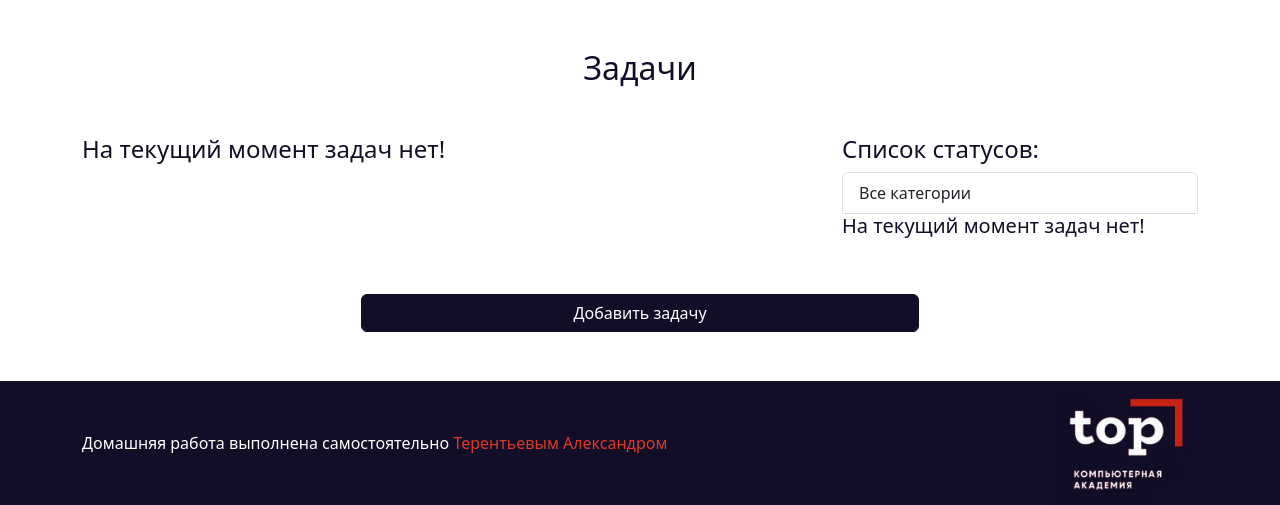
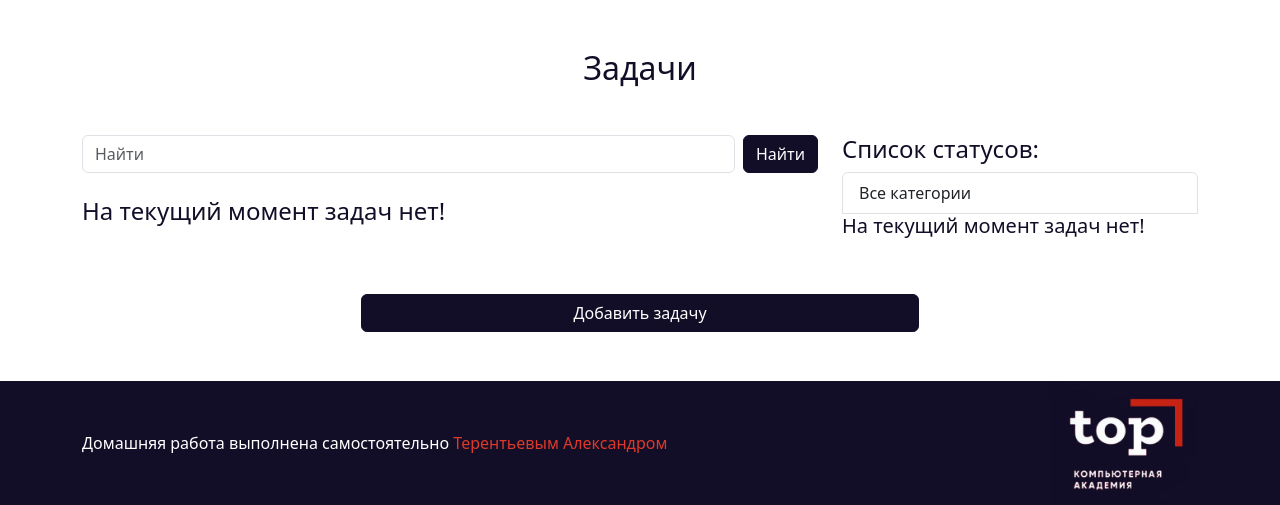
Before and after one commit to AlexTer59/TOP_Django, a Django app: template templates/task_list.html in a window 1280 px wide. Shown: the part 295-800 px from the top of the page. Run offline with Django 3.2, Linux system fonts and the light colour scheme; the template is opened without the code that fills it, so the values that code supplies are empty.

Commit message:
Added search form on task_list page

```diff
--- a/templates/task_list.html
+++ b/templates/task_list.html
@@ -4,8 +4,13 @@
 <div class="container">
     <h2 class="text-center mb-4">Задачи</h2>
     <div class="row my-5">
-        <div class="form_container col-md-8">
+        <div class="col-md-8">
             <div class="tasks_container">
+                <form class="d-flex mb-4" role="search" action="{% url 'tasks' %}">
+                    <input {% if text_filter %} value="{{ text_filter }}" {% endif %} name="text"
+                           class="form-control me-2" type="search" placeholder="Найти" aria-label="Search">
+                    <button class="btn btn-primary" type="submit">Найти</button>
+                </form>
                 {% if status_task_dict %}
                     {% for status, task_list in status_task_dict.items %}
                         <h4>{{status}}:</h4>
```
Also changed, not shown: core/views.py (+19 -4 lines).
